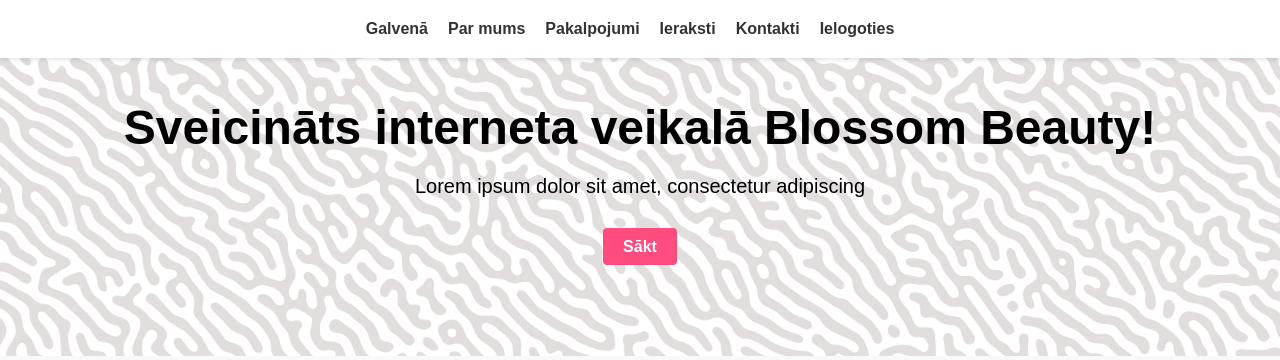
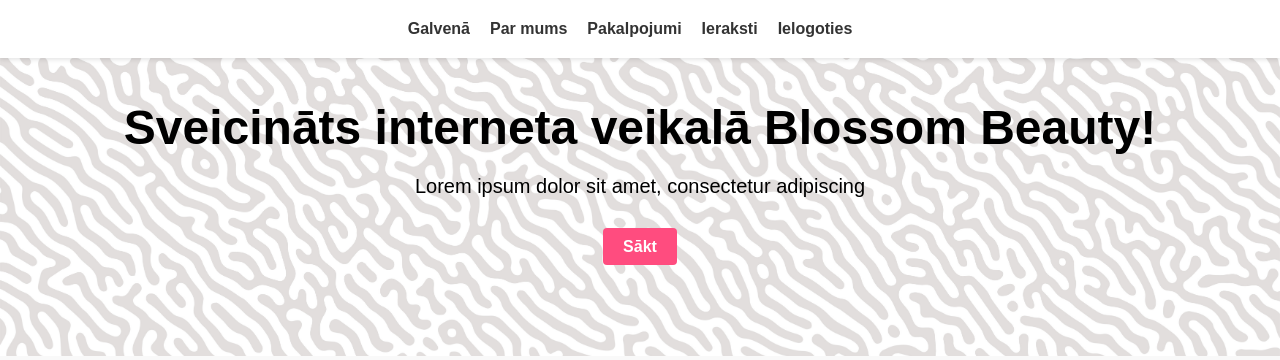
Before and after one commit to karliszz/Zeiburlins_interneta_veikals, a PHP site: page / in a window 1280 px wide. Shown: the top 360 px of the page. Run offline with PHP 8.4, Linux system fonts and the light colour scheme; data that the repository does not hold is empty.

Commit message:
Korigets index fails

```diff
--- a/index.php
+++ b/index.php
@@ -15,7 +15,6 @@
             <li><a href="#about">Par mums</a></li>
             <li><a href="#services">Pakalpojumi</a></li>
             <li><a href="#blog">Ieraksti</a></li>
-            <li><a href="#">Kontakti</a></li>
             <li><a href="login.php">Ielogoties</a></li>
          </ul>
       </nav>
```
